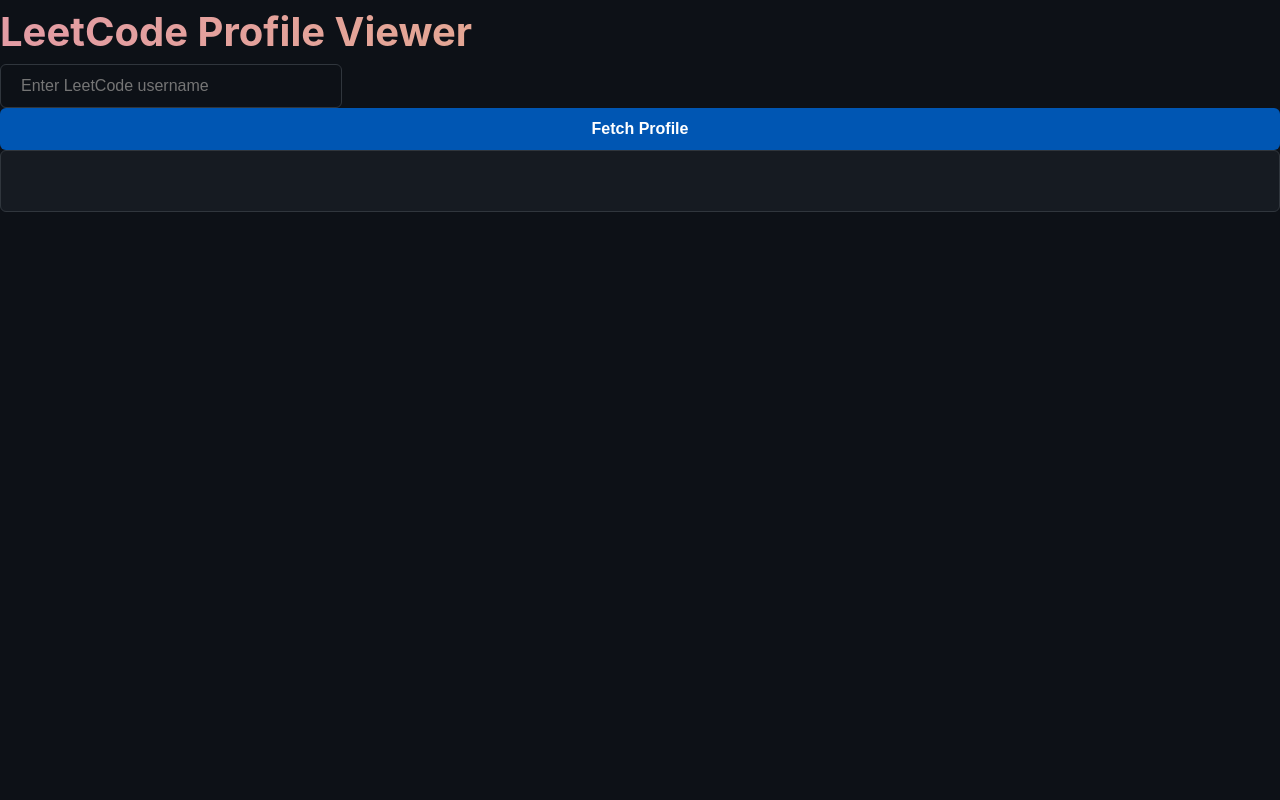
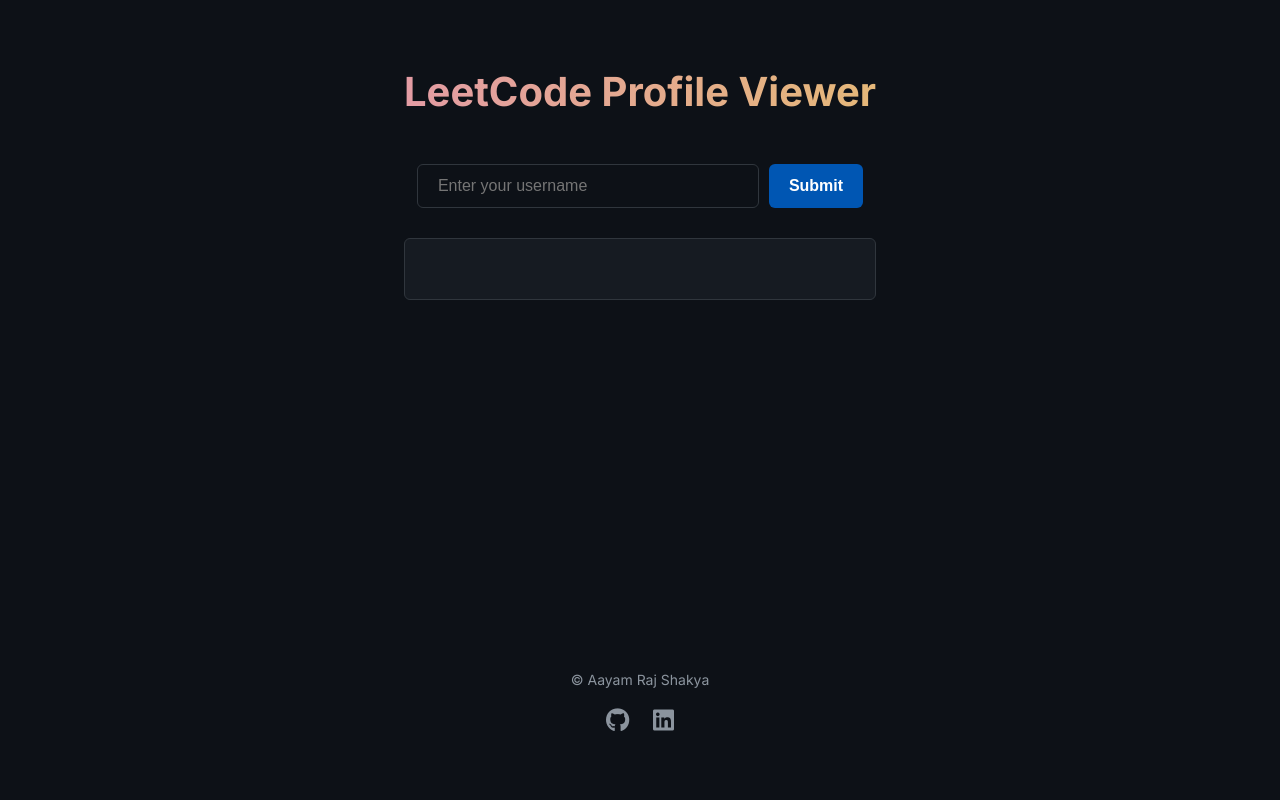
Before and after one commit to aayamrajshakya/LeetcodeStatsLookup, a Flask app: page / in a window 1280 px wide. Run offline with Flask 3, Linux system fonts and the light colour scheme.

Commit message:
added footer, still need to choose a favicon

```diff
--- a/templates/index.html
+++ b/templates/index.html
@@ -3,14 +3,33 @@
 <head>
     <meta charset="UTF-8">
     <meta name="viewport" content="width=device-width, initial-scale=1.0">
+    <link href='https://fonts.googleapis.com/css?family=Inter:400,600,700&display=swap' rel='stylesheet'>
+    <link rel="stylesheet" href="https://cdnjs.cloudflare.com/ajax/libs/font-awesome/6.0.0-beta3/css/all.min.css">
     <title>LeetCode Profile Viewer</title>
     <link rel="stylesheet" href="{{ url_for('static', filename='css/styles.css') }}">
 </head>
 <body>
-    <h1>LeetCode Profile Viewer</h1>
-    <input type="text" id="username" placeholder="Enter LeetCode username">
-    <button onclick="fetchProfile()">Fetch Profile</button>
-    <div id="profile"></div>
+    <div class="container">
+        <header>
+            <h1>LeetCode Profile Viewer</h1>
+        </header>
+
+        <main>
+            <div class="search-container">
+                <input type="text" id="username" placeholder="Enter your username">
+                <button onclick="fetchProfile()">Submit</button>
+            </div>
+            <div id="profile"></div>
+        </main>
+
+        <footer>
+            <p>&copy; Aayam Raj Shakya</p>
+            <div class="social-links">
+                <a href="https://github.com/aayamrajshakya" target="_blank" aria-label="GitHub"><i class="fab fa-github"></i></a>
+                <a href="https://www.linkedin.com/in/aayamrajshakya" target="_blank" aria-label="LinkedIn"><i class="fab fa-linkedin"></i></a>
+            </div>
+        </footer>
+    </div>
 
     <script src="{{ url_for('static', filename='js/main.js') }}"></script>
 </body>
```
